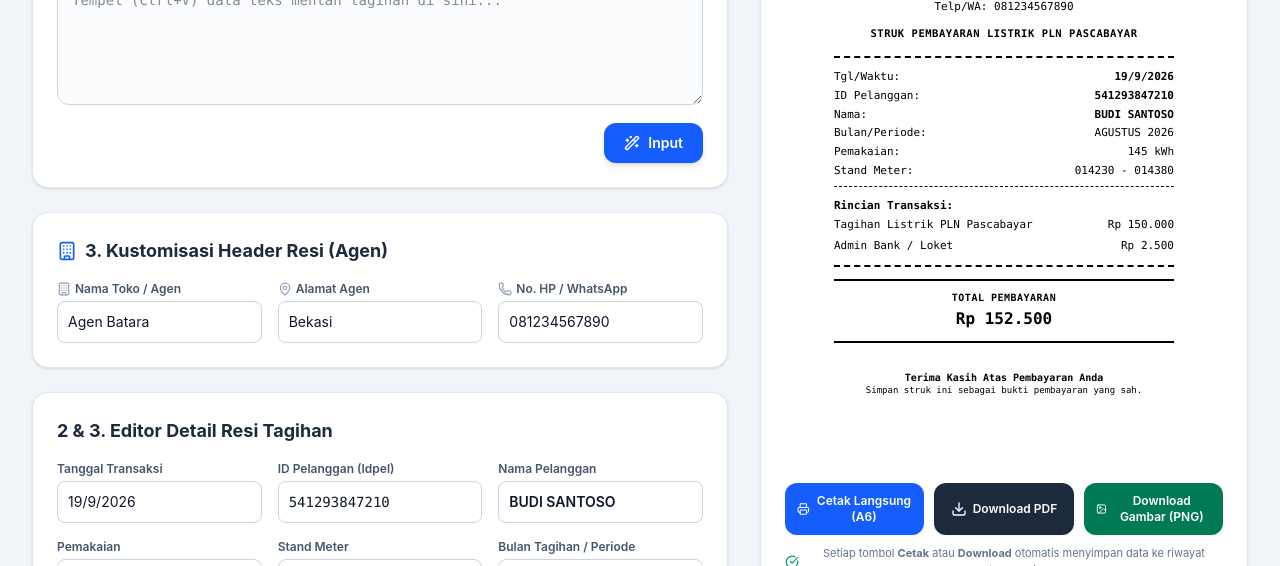
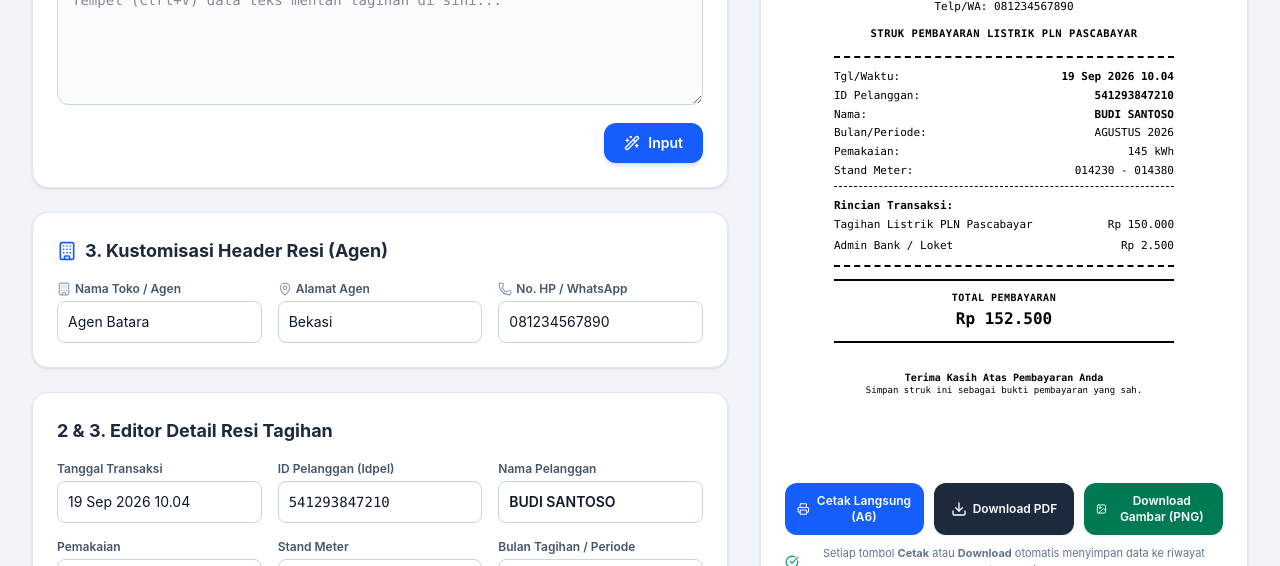
Before and after one commit to gasaplikasi1617-stack/struk11edc, a React (Vite) app: page / in a window 1280 px wide. Shown: the part 234-800 px from the top of the page. Built offline with nearby package versions, Linux system fonts and the light colour scheme; no server answers.

Commit message:
feat: standardize date-time format for receipts
Implement `formatReceiptDateTime` utility to ensure consistent date and time display across the app, replacing simple local date strings with a formatted timestamp.

```diff
--- a/src/App.tsx
+++ b/src/App.tsx
@@ -6,6 +6,7 @@
 import { HistoryTab } from './components/HistoryTab';
 import { GasIntegrationTab } from './components/GasIntegrationTab';
 import { DuplicateWarningModal } from './components/DuplicateWarningModal';
+import { formatReceiptDateTime } from './utils/dateFormatter';
 import { checkDuplicateTransaction, deduplicateTransactionList } from './utils/antiDuplicate';
 import {
   getStoredTransactions,
@@ -23,7 +24,7 @@
   });
 
   const [receipt, setReceipt] = useState<ReceiptData>({
-    tanggal: new Date().toLocaleDateString('id-ID'),
+    tanggal: formatReceiptDateTime(),
     idpel: '541293847210',
     namaPelanggan: 'BUDI SANTOSO',
     pemakaian: '145 kWh',
--- a/src/components/ReceiptForm.tsx
+++ b/src/components/ReceiptForm.tsx
@@ -1,6 +1,7 @@
 import React, { useState } from 'react';
 import { AgentConfig, ReceiptData } from '../types';
 import { Wand2, Sparkles, RefreshCw, CheckCircle2, CheckCircle, Building, MapPin, Phone, Printer } from 'lucide-react';
+import { formatReceiptDateTime } from '../utils/dateFormatter';
 import { extractIdpelFromLines, cleanExtractedId, formatPeriod3Chars } from '../utils/billParser';
 
 interface ReceiptFormProps {
@@ -211,7 +212,7 @@
     }
 
     return {
-      tanggal: new Date().toLocaleDateString("id-ID"),
+      tanggal: formatReceiptDateTime(),
       idpel: cleanExtractedId(idpel),
       namaPelanggan: namaPelanggan.toUpperCase(),
       pemakaian,
--- a/src/components/ReceiptPreview.tsx
+++ b/src/components/ReceiptPreview.tsx
@@ -14,6 +14,7 @@
 } from 'lucide-react';
 import html2canvas from 'html2canvas-pro';
 import { drawReceiptToCanvas } from '../utils/receiptCanvasDrawer';
+import { formatReceiptDateTime } from '../utils/dateFormatter';
 
 interface ReceiptPreviewProps {
   receipt: ReceiptData;
@@ -317,7 +318,7 @@
         <div className="space-y-1 border-b border-dashed border-black pb-2 mb-3 text-[11px] text-black">
           <div className="flex justify-between">
             <span className="text-black">Tgl/Waktu:</span>
-            <span className="font-semibold text-black">{receipt.tanggal || new Date().toLocaleDateString('id-ID')}</span>
+            <span className="font-semibold text-black">{formatReceiptDateTime(receipt.tanggal)}</span>
           </div>
           <div className="flex justify-between">
             <span className="text-black">ID Pelanggan:</span>
--- /dev/null
+++ b/src/utils/dateFormatter.ts
@@ -0,0 +1,16 @@
+export function formatReceiptDateTime(dateInput?: string | Date): string {
+  if (!dateInput) {
+    dateInput = new Date();
+  }
+  let d = typeof dateInput === 'string' ? new Date(dateInput) : dateInput;
+  if (isNaN(d.getTime())) {
+    return String(dateInput);
+  }
+  const day = d.getDate();
+  const months = ['Jan', 'Feb', 'Mar', 'Apr', 'Mei', 'Jun', 'Jul', 'Agu', 'Sep', 'Okt', 'Nov', 'Des'];
+  const month = months[d.getMonth()] || 'Sep';
+  const year = d.getFullYear();
+  const hours = String(d.getHours()).padStart(2, '0');
+  const minutes = String(d.getMinutes()).padStart(2, '0');
+  return `${day} ${month} ${year} ${hours}.${minutes}`;
+}
--- a/src/utils/receiptCanvasDrawer.ts
+++ b/src/utils/receiptCanvasDrawer.ts
@@ -1,4 +1,5 @@
 import { ReceiptData } from '../types';
+import { formatReceiptDateTime } from './dateFormatter';
 
 /**
  * Pure HTML5 Canvas 2D renderer for A6 Receipt.
@@ -97,7 +98,7 @@
   };
 
   // --- METADATA TRANSAKSI ---
-  drawRow('Tgl/Waktu:', receipt.tanggal || new Date().toLocaleDateString('id-ID'));
+  drawRow('Tgl/Waktu:', formatReceiptDateTime(receipt.tanggal));
   drawRow('ID Pelanggan:', receipt.idpel || '-', true);
 
   // Truncate name if too long
```
